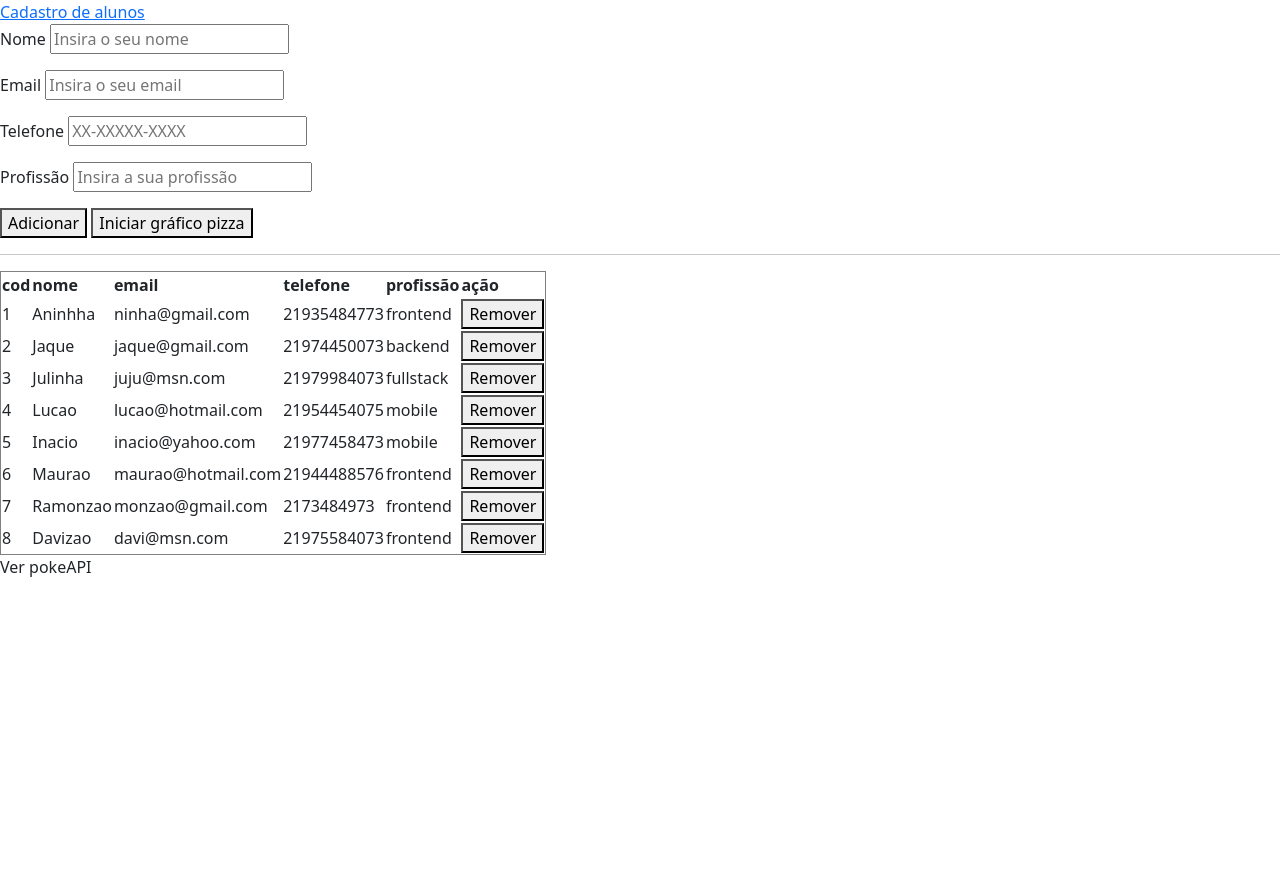
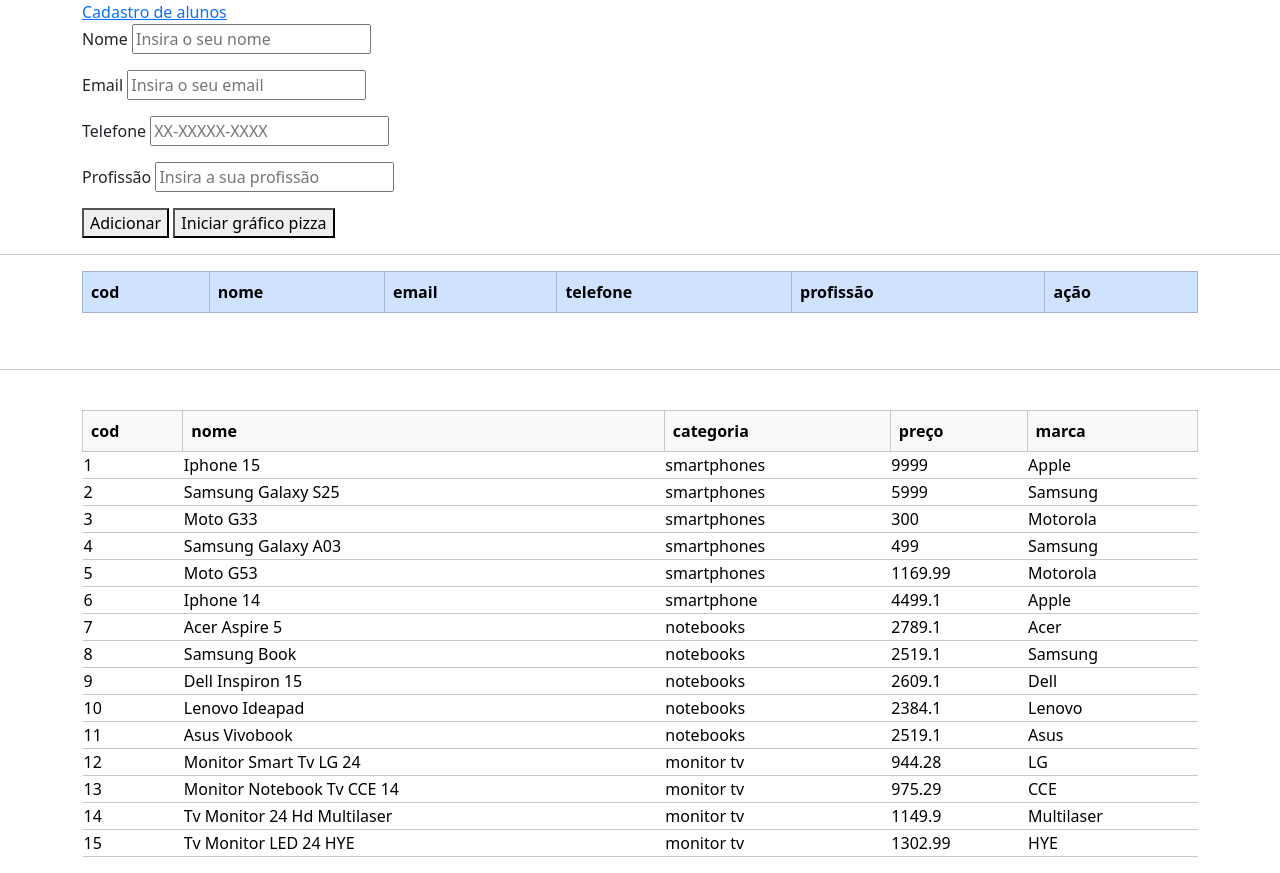
Before and after one commit to ART0015058/javascript, a plain HTML site: page index.html in a window 1280 px wide. Before the commit the page ends 800 px from the top, so only its background shows below. Drawn offline with nearby package versions, Linux system fonts and the light colour scheme.

Commit message:
adicionado um segundo array e uma segunda tabela

```diff
--- a/index.html
+++ b/index.html
@@ -10,14 +10,14 @@
     <link href="https://cdn.jsdelivr.net/npm/bootstrap@5.3.2/dist/css/bootstrap.min.css" rel="stylesheet" integrity="sha384-T3c6CoIi6uLrA9TneNEoa7RxnatzjcDSCmG1MXxSR1GAsXEV/Dwwykc2MPK8M2HN" crossorigin="anonymous">
 </head>
 <body>
-    <header>
+    <header class="container">
         <nav id="nav">
             <a href="#">Cadastro de alunos</a>
         </nav>
     </header>
     <section id="table">
-
-        <form method="POST">
+        <div class="container">
+            <form method="POST">
 
             <div class="mb-3">
                 <label
@@ -63,11 +63,13 @@
 
             <button type="submit" value="">Iniciar gráfico pizza</button>
 
-        </form>
+            </form>
+        </div>
 
         <hr>
 
-        <table id="myTable" border="1">
+        <div class="container">
+        <table id="myTable" class="table table-primary table-bordered">
             <thead>
                 <tr id="0">
                     <th>cod</th>
@@ -83,8 +85,32 @@
             </tbody>
 
         </table>
+        </div>
 
-        <p>Ver pokeAPI</p>
+       <br><hr><br>
+
+        <div class="container">
+
+        <table id="secondTable" class="table table-light table-bordered">
+            <thead>
+                <tr id="0">
+                    <th>cod</th>
+                    <th>nome</th>
+                    <th>categoria</th>
+                    <th>preço</th>
+                    <th>marca</th>
+                </tr>
+            </thead>
+            <tbody>
+
+            </tbody>
+
+        </table>
+
+        </div>
+
+
+
 
     </section>
 
--- a/js/main.js
+++ b/js/main.js
@@ -1,22 +1,33 @@
 /* Definindo um array */
 let alunos = [
-    {nome: "Aninhha", email: "ninha@gmail.com", telefone: 21935484773, profissao: "frontend" },
-    { nome: "Jaque", email: "jaque@gmail.com", telefone: 21974450073, profissao: "backend" },
-    { nome: "Julinha", email: "juju@msn.com", telefone: 21979984073, profissao: "fullstack" },
-    { nome: "Lucao", email: "lucao@hotmail.com", telefone: 21954454075, profissao: "mobile" },
-    { nome: "Inacio", email: "inacio@yahoo.com", telefone: 21977458473, profissao: "mobile" },
-    { nome: "Maurao", email: "maurao@hotmail.com", telefone: 21944488576, profissao: "frontend" },
-    { nome: "Ramonzao", email: "monzao@gmail.com", telefone: 2173484973, profissao: "frontend" },
-    { nome: "Davizao", email: "davi@msn.com", telefone: 21975584073, profissao: "frontend" },
+    {nome: "Aninhha", email: "ninha@gmail.com", telefone: 21935484773, profissao: "frontend"},
+    {nome: "Jaque", email: "jaque@gmail.com", telefone: 21974450073, profissao: "backend"},
+    {nome: "Julinha", email: "juju@msn.com", telefone: 21979984073, profissao: "fullstack"},
+    {nome: "Lucao", email: "lucao@hotmail.com", telefone: 21954454075, profissao: "mobile"},
+    {nome: "Inacio", email: "inacio@yahoo.com", telefone: 21977458473, profissao: "mobile"},
+    {nome: "Maurao", email: "maurao@hotmail.com", telefone: 21944488576, profissao: "frontend"},
+    {nome: "Ramonzao", email: "monzao@gmail.com", telefone: 2173484973, profissao: "frontend"},
+    {nome: "Davizao", email: "davi@msn.com", telefone: 21975584073, profissao: "frontend"},
 
 ]
 
 //Definindo um segundo array
 let produtos = [
-    {nome:"Iphone XV", categoria: "smartphones", preco: 6999.00, marca:"Apple"},
-    {nome: "Samsung Galaxy S25", categoria: "smartphones", preco: 5999.00, marca:"Samsung"},
-    {nome: "Moto G33", categoria:"smartphones", preco: 900.00, marca:"Motorola"},
-    {nome: ""}
+    {name:"Iphone 15", categoria: "smartphones", preco: 9999.00, marca:"Apple"},
+    {name: "Samsung Galaxy S25", categoria: "smartphones", preco: 5999.00, marca:"Samsung"},
+    {name: "Moto G33", categoria:"smartphones", preco: 300.00, marca:"Motorola"},
+    {name: "Samsung Galaxy A03", categoria:"smartphones", preco:499.00, marca:"Samsung"},
+    {name:"Moto G53", categoria:"smartphones", preco:1169.99, marca:"Motorola"},
+    {name:"Iphone 14", categoria:"smartphone", preco: 4499.10, marca:"Apple"},
+    {name:"Acer Aspire 5", categoria:"notebooks", preco: 2789.10, marca:"Acer"},
+    {name:"Samsung Book", categoria:"notebooks", preco: 2519.10, marca:"Samsung"},
+    {name:"Dell Inspiron 15", categoria:"notebooks", preco: 2609.10 , marca:"Dell"},
+    {name:"Lenovo Ideapad", categoria:"notebooks", preco: 2384.10 , marca:"Lenovo"},
+    {name:"Asus Vivobook", categoria:"notebooks", preco: 2519.10, marca:"Asus"},
+    {name:"Monitor Smart Tv LG 24", categoria:"monitor tv", preco: 944.28, marca:"LG"},
+    {name:"Monitor Notebook Tv CCE 14", categoria:"monitor tv", preco: 975.29, marca:"CCE"},
+    {name:"Tv Monitor 24 Hd Multilaser", categoria:"monitor tv", preco: 1149.90, marca:"Multilaser"},
+    {name:"Tv Monitor LED 24 HYE", categoria:"monitor tv", preco: 1302.99, marca:"HYE"},
 ]
 
 // carregar os dados do array na tabela
@@ -107,3 +118,32 @@
     return false
 
 }
+
+//Segunda tabela
+window.onload = (event) => {
+    let tbody = document.querySelector("#secondTable");
+    produtos.forEach((produto, index) => {
+        let tr = document.createElement("tr");
+
+        let tdCode = document.createElement("td");
+        tr.id = index + 1
+        let tdName = document.createElement("td");
+        let tdCategoria = document.createElement("td");
+        let tdPreco = document.createElement("td");
+        let tdMarca = document.createElement("td");
+
+        tdCode.textContent = index + 1;
+        tdName.textContent = produto.name;
+        tdCategoria.textContent = produto.categoria;
+        tdPreco.textContent = produto.preco;
+        tdMarca.textContent = produto.marca;
+
+        tr.appendChild(tdCode);
+        tr.appendChild(tdName);
+        tr.appendChild(tdCategoria);
+        tr.appendChild(tdPreco);
+        tr.appendChild(tdMarca);
+
+        tbody.appendChild(tr);
+    })
+}
```
